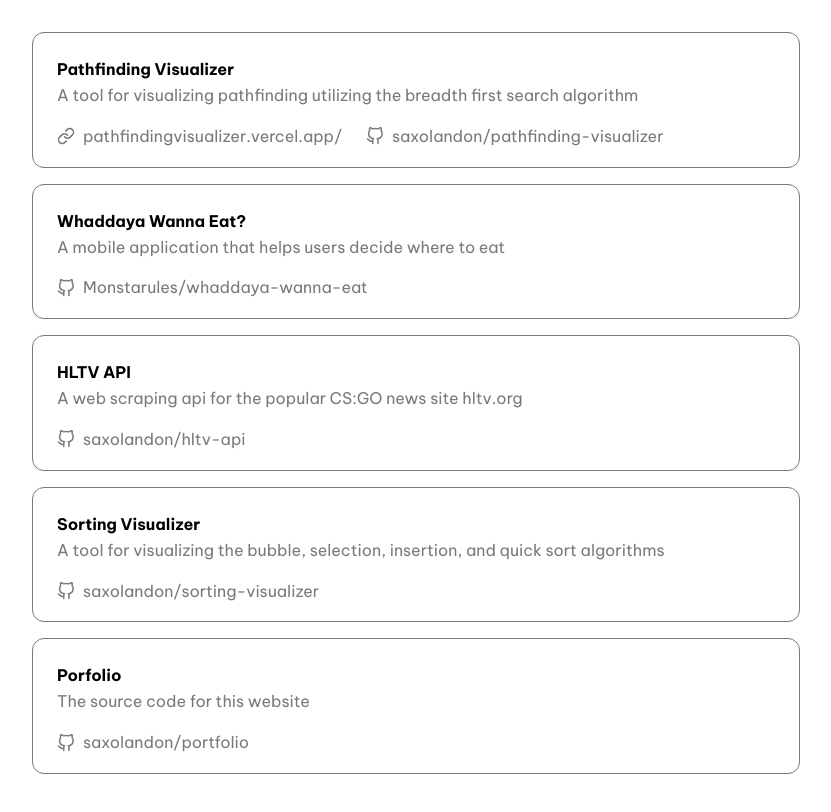
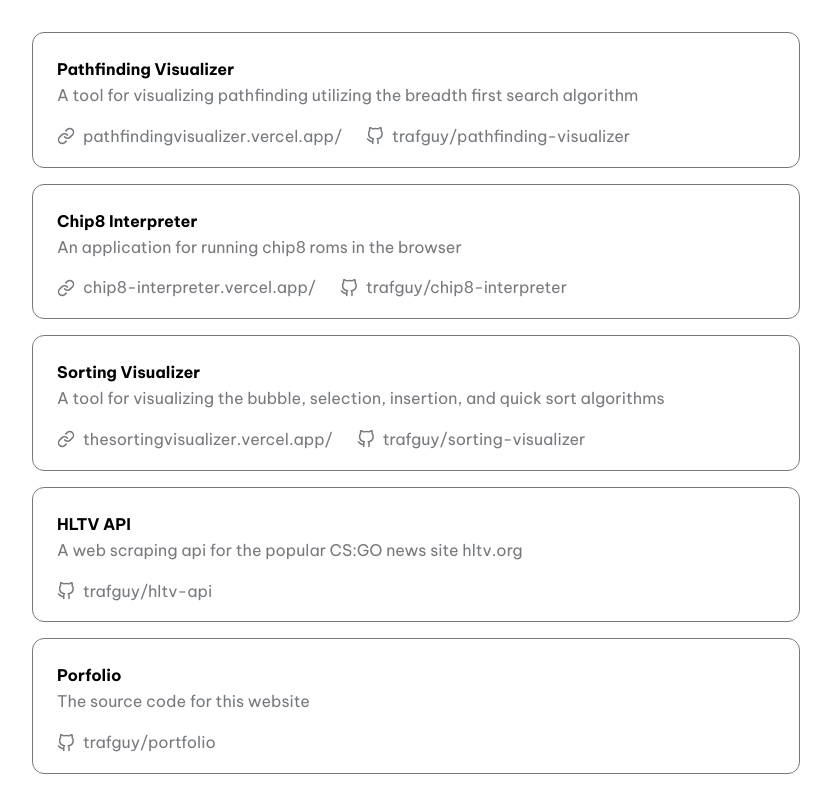
Before and after one commit to bluffdev/portfolio, a Next.js app: page / in a window 1280 px wide. Shown: the part 400-1212 px from the top of the page, without its empty margins (224-1055 px from the left). Built offline with nearby package versions, Linux system fonts and the light colour scheme.

Commit message:
Updated project data

```diff
--- a/data/config.ts
+++ b/data/config.ts
@@ -18,34 +18,37 @@
       description:
         'A tool for visualizing pathfinding utilizing the breadth first search algorithm',
       link: 'pathfindingvisualizer.vercel.app/',
-      github: 'saxolandon/pathfinding-visualizer'
+      github: 'trafguy/pathfinding-visualizer'
     },
     {
-      title: 'Whaddaya Wanna Eat?',
-      description: 'A mobile application that helps users decide where to eat',
-      github: 'Monstarules/whaddaya-wanna-eat'
+      title: 'Chip8 Interpreter',
+      description:
+        'An application for running chip8 roms in the browser',
+      link: 'chip8-interpreter.vercel.app/',
+      github: 'trafguy/chip8-interpreter'
+    },
+    {
+      title: 'Sorting Visualizer',
+      description:
+        'A tool for visualizing the bubble, selection, insertion, and quick sort algorithms',
+      link: 'thesortingvisualizer.vercel.app/',
+      github: 'trafguy/sorting-visualizer'
     },
     {
       title: 'HLTV API',
       description:
         'A web scraping api for the popular CS:GO news site hltv.org',
-      github: 'saxolandon/hltv-api'
-    },
-    {
-      title: 'Sorting Visualizer',
-      description:
-        'A tool for visualizing the bubble, selection, insertion, and quick sort algorithms',
-      github: 'saxolandon/sorting-visualizer'
+      github: 'trafguy/hltv-api'
     },
     {
       title: 'Porfolio',
       description: 'The source code for this website',
-      github: 'saxolandon/portfolio'
+      github: 'trafguy/portfolio'
     }
   ]
 };
 
 export const contact = {
-  github: 'saxolandon',
+  github: 'trafguy',
   linkedin: 'brandon-rubio64'
 };
```
